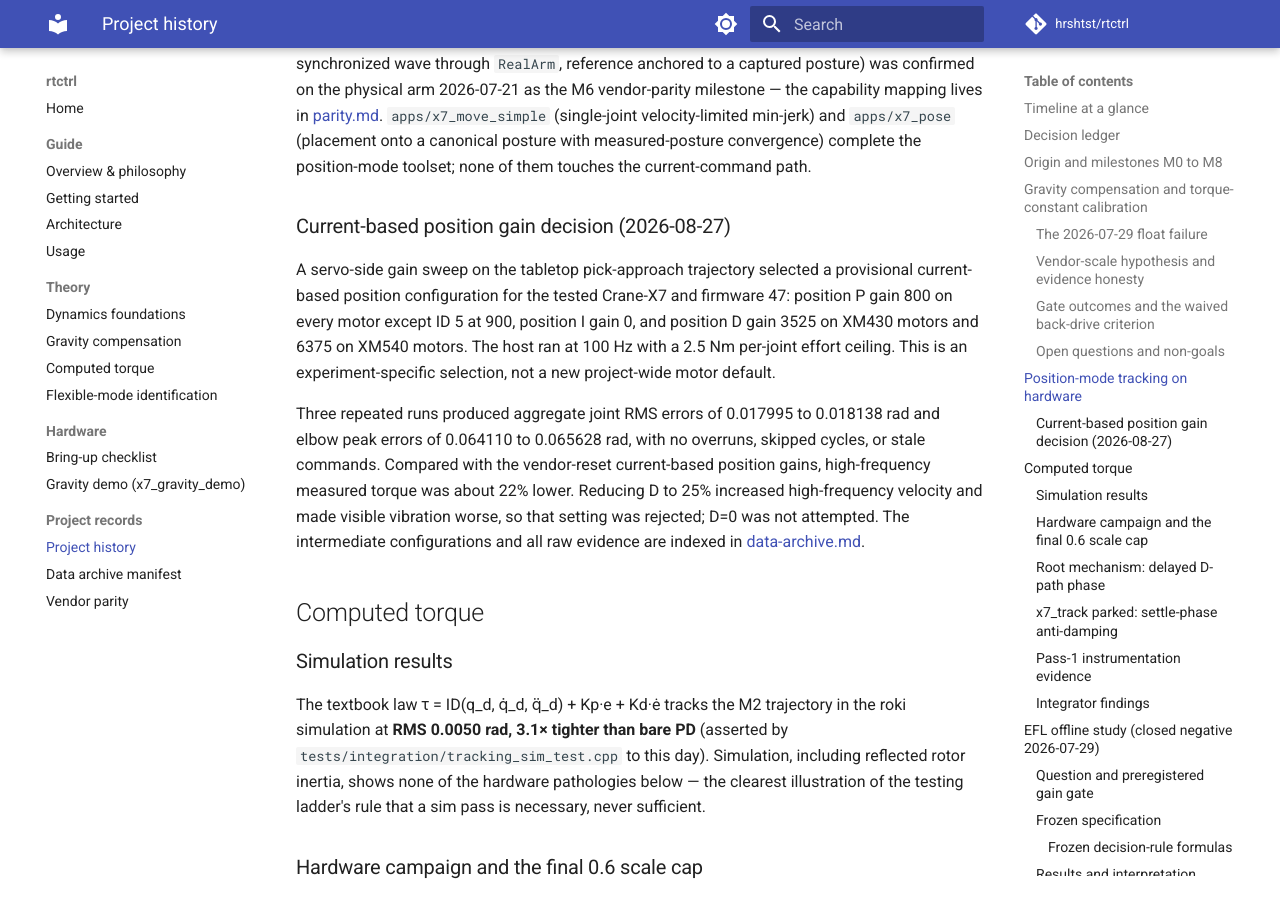
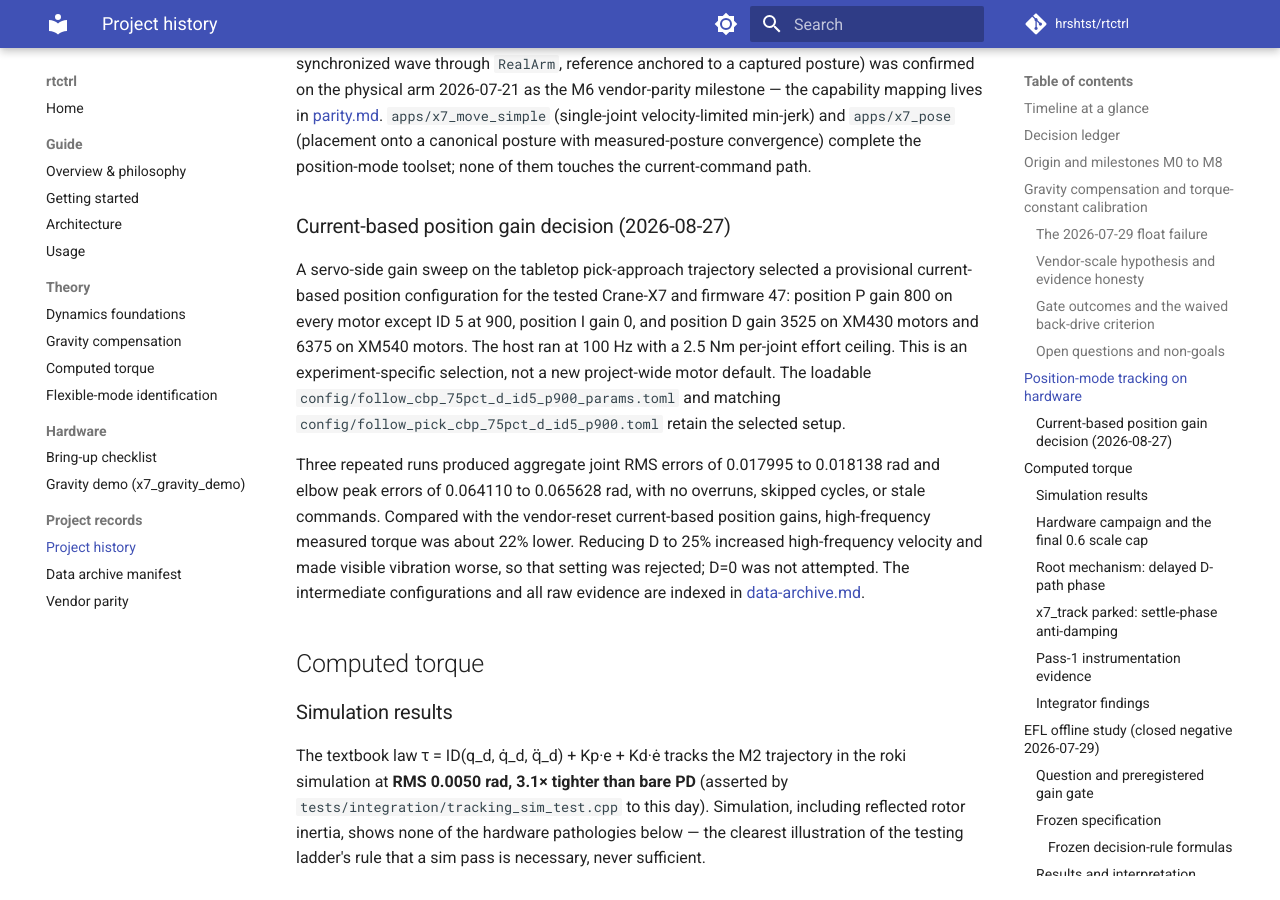
Before and after one commit to hrshtst/rtctrl, an MkDocs documentation site: the page built from docs/records/history.md, in a window 1280 px wide and 900 px high, scrolled down 4337 px. Built offline with MkDocs 1.6.1 and Material for MkDocs 9.7.7, drawn with Linux system fonts in a browser that asks for light colours; comment, search, counter and statistics services are not loaded.

Commit message:
chore(config): retain selected CBP tuning

```diff
--- a/docs/records/history.md
+++ b/docs/records/history.md
@@ -172,7 +172,9 @@ provisional current-based position configuration for the tested Crane-X7 and
 firmware 47: position P gain 800 on every motor except ID 5 at 900, position I
 gain 0, and position D gain 3525 on XM430 motors and 6375 on XM540 motors. The
 host ran at 100 Hz with a 2.5 Nm per-joint effort ceiling. This is an
-experiment-specific selection, not a new project-wide motor default.
+experiment-specific selection, not a new project-wide motor default. The
+loadable `config/follow_cbp_75pct_d_id5_p900_params.toml` and matching
+`config/follow_pick_cbp_75pct_d_id5_p900.toml` retain the selected setup.
 
 Three repeated runs produced aggregate joint RMS errors of 0.017995 to
 0.018138 rad and elbow peak errors of 0.064110 to 0.065628 rad, with no
```
Also changed, not shown: 2 other files.
